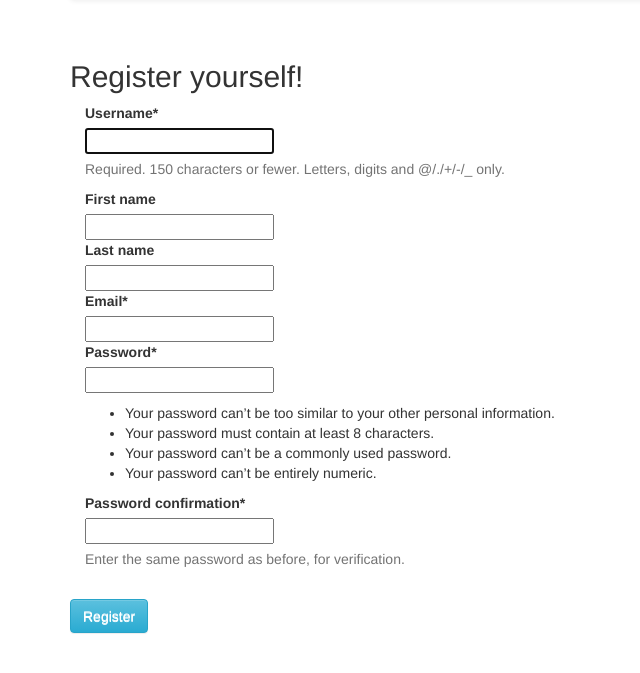
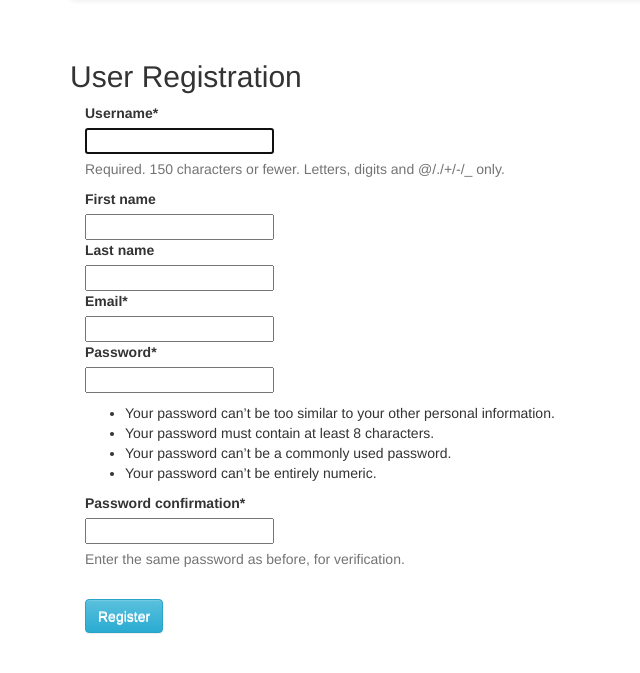
Before and after one commit to swadhikar/django, a Django app: template crud_demo/accounts/templates/accounts/register_user.html in a window 1280 px wide. Shown: the part 72-745 px from the top of the page, without its empty margins (0-640 px from the left). Run offline with Django 3.2, Linux system fonts and the light colour scheme; the template is opened without the code that fills it: values that come from a table or form of the project are taken from there, others are empty; some libraries are stand-ins or nearby versions.

```diff
--- a/crud_demo/accounts/templates/accounts/register_user.html
+++ b/crud_demo/accounts/templates/accounts/register_user.html
@@ -4,7 +4,9 @@
 {% block body %}
 <div class="container">
     <br>
-    <h2>Register yourself!</h2>
+    <div>
+        <h2>User Registration</h2>
+    </div>
 
     <form method="POST">
         {% csrf_token %}
@@ -12,8 +14,9 @@
             {{ form|crispy }}
         </div>
         <br>
-        <button class="btn btn-default btn-info" type="submit">Register</button>
-
+        <div class="container">
+            <button class="btn btn-default btn-info" type="submit">Register</button>
+        </div>
     </form>
 
     {% if messages %}
```
